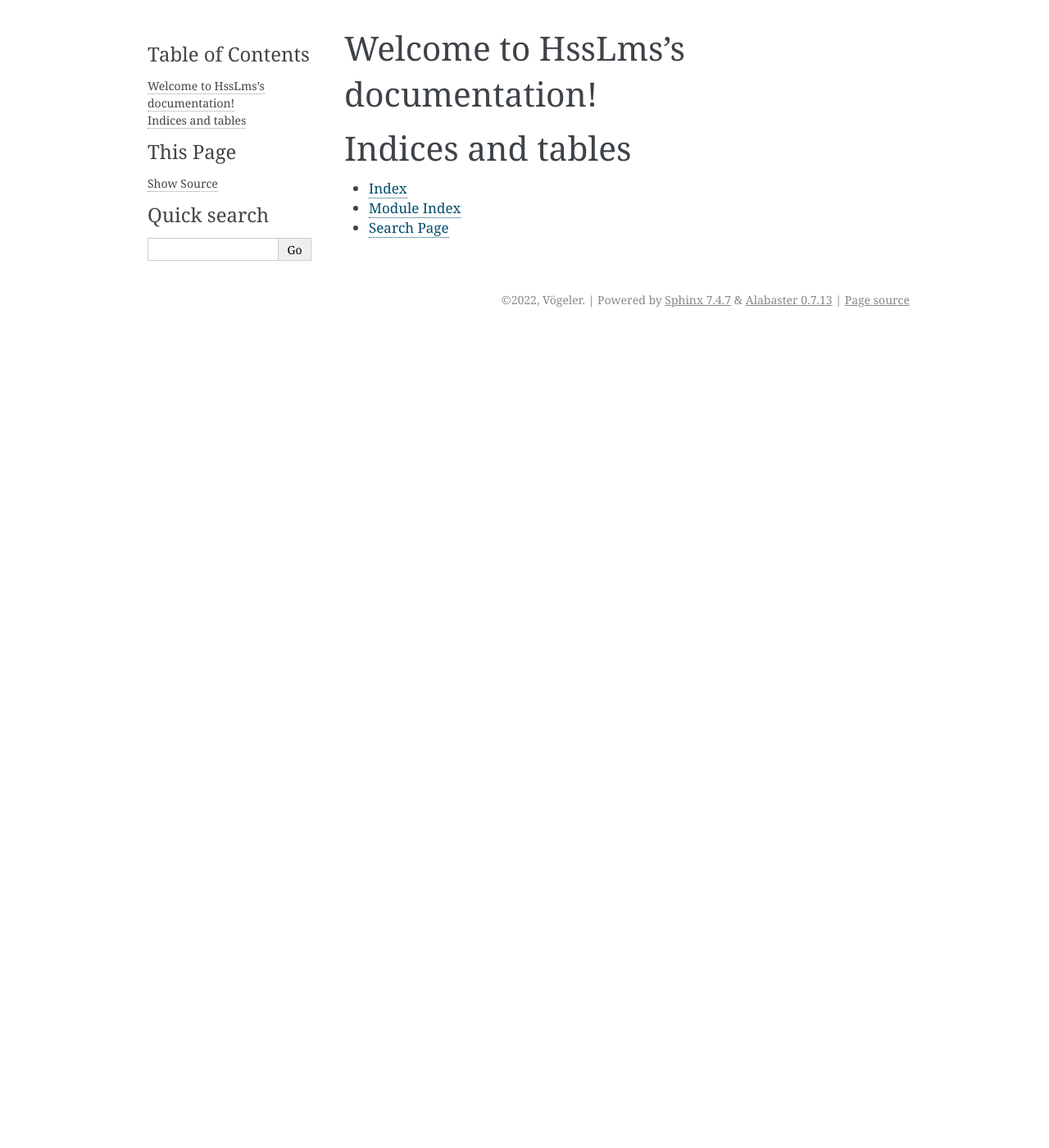
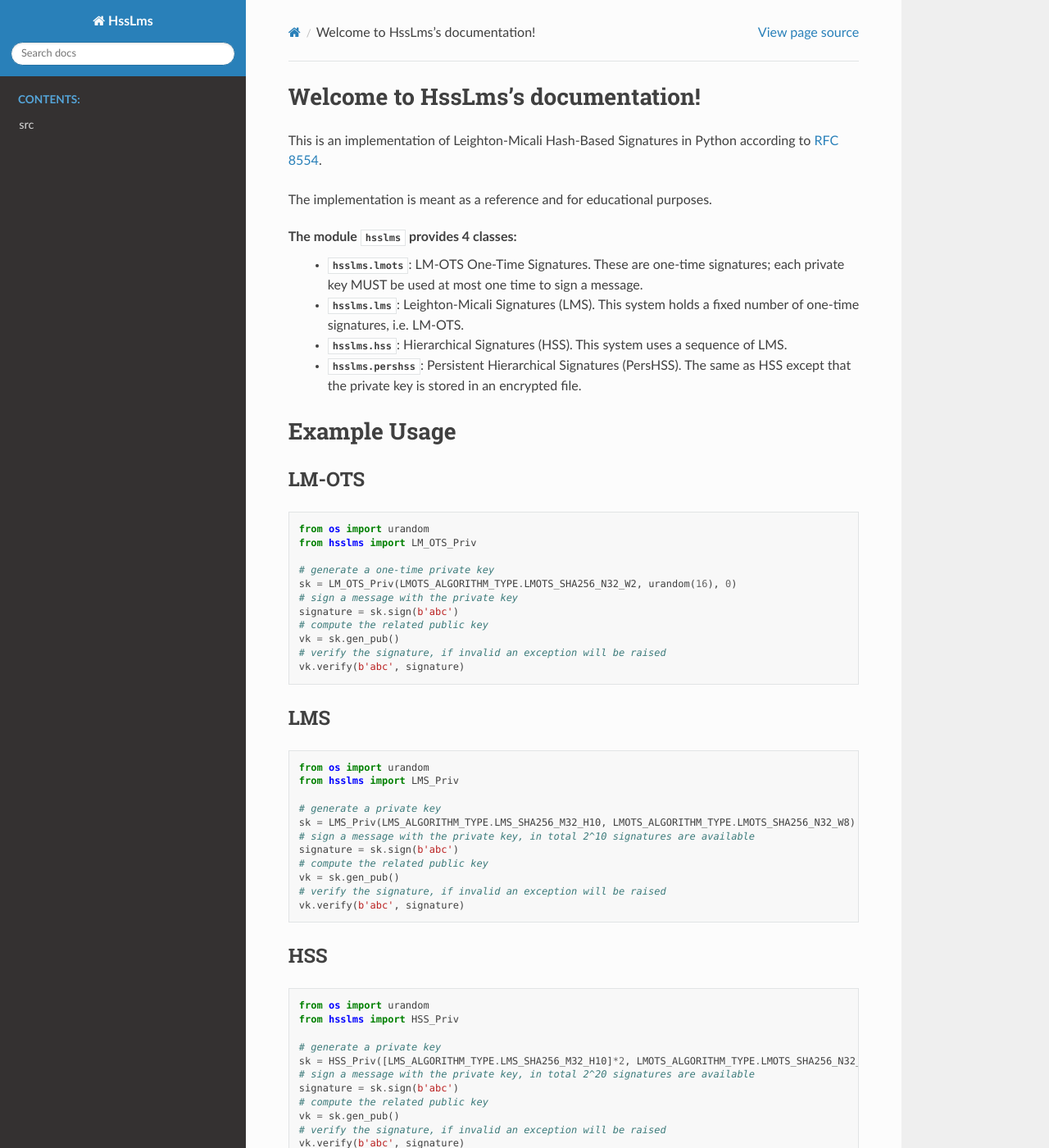
Before and after one commit to pmvr/python-hsslms, a Sphinx documentation site: the page built from docs/source/index.rst, in a window 1280 px wide and 1400 px high. Shown: the whole window at 82% size. Built offline with Sphinx 7.4.7 and the Read the Docs theme 2.0.0, drawn with Linux system fonts in a browser that asks for light colours; some of the changed text lies outside the part shown.

Commit message:
added rtd files

```diff
--- a/docs/source/conf.py
+++ b/docs/source/conf.py
@@ -10,9 +10,9 @@
 # add these directories to sys.path here. If the directory is relative to the
 # documentation root, use os.path.abspath to make it absolute, like shown here.
 #
-# import os
-# import sys
-# sys.path.insert(0, os.path.abspath('.'))
+import os
+import sys
+sys.path.insert(0, os.path.abspath('../src'))
 
 
 # -- Project information -----------------------------------------------------
@@ -31,8 +31,13 @@ release = '0.1.0'
 # extensions coming with Sphinx (named 'sphinx.ext.*') or your custom
 # ones.
 extensions = ['sphinx.ext.napoleon',
-              'sphinx.ext.autodoc'
+              'sphinx.ext.autodoc',
+              'sphinx.ext.coverage',
+              'sphinx.ext.viewcode'
 ]
+
+napoleon_google_docstring = True
+
 
 # Add any paths that contain templates here, relative to this directory.
 templates_path = ['_templates']
@@ -48,7 +53,7 @@ exclude_patterns = []
 # The theme to use for HTML and HTML Help pages.  See the documentation for
 # a list of builtin themes.
 #
-html_theme = 'alabaster'
+html_theme = 'sphinx_rtd_theme'
 
 # Add any paths that contain custom static files (such as style sheets) here,
 # relative to this directory. They are copied after the builtin static files,
--- a/docs/source/index.rst
+++ b/docs/source/index.rst
@@ -1,15 +1,92 @@
-.. HssLms documentation master file, created by
-   sphinx-quickstart on Fri Jan 14 21:00:12 2022.
-   You can adapt this file completely to your liking, but it should at least
-   contain the root `toctree` directive.
-
 Welcome to HssLms's documentation!
 ==================================
+
+This is an implementation of Leighton-Micali Hash-Based Signatures in Python according to `RFC 8554 <https://www.rfc-editor.org/rfc/rfc8554.html>`_.
+
+The implementation is meant as a reference and for educational purposes.
+
+The module  :py:mod:`hsslms` provides 4 classes:
+ * :py:mod:`hsslms.lmots`: LM-OTS One-Time Signatures. These are one-time signatures; each private key MUST be used at most one time to sign a message.
+ * :py:mod:`hsslms.lms`: Leighton-Micali Signatures (LMS). This system holds a fixed number of one-time signatures, i.e. LM-OTS.
+ * :py:mod:`hsslms.hss`: Hierarchical Signatures (HSS). This system uses a sequence of LMS.
+ * :py:mod:`hsslms.pershss`: Persistent Hierarchical Signatures (PersHSS). The same as HSS except that the private key is stored in an encrypted file.
+
+
+Example Usage
+=============
+LM-OTS
+------
+.. code-block:: python
+
+    from os import urandom
+    from hsslms import LM_OTS_Priv
+
+    # generate a one-time private key
+    sk = LM_OTS_Priv(LMOTS_ALGORITHM_TYPE.LMOTS_SHA256_N32_W2, urandom(16), 0)
+    # sign a message with the private key
+    signature = sk.sign(b'abc')
+    # compute the related public key
+    vk = sk.gen_pub()
+    # verify the signature, if invalid an exception will be raised
+    vk.verify(b'abc', signature)
+
+LMS
+---
+.. code-block:: python
+
+    from os import urandom
+    from hsslms import LMS_Priv
+
+    # generate a private key
+    sk = LMS_Priv(LMS_ALGORITHM_TYPE.LMS_SHA256_M32_H10, LMOTS_ALGORITHM_TYPE.LMOTS_SHA256_N32_W8)
+    # sign a message with the private key, in total 2^10 signatures are available
+    signature = sk.sign(b'abc')
+    # compute the related public key
+    vk = sk.gen_pub()
+    # verify the signature, if invalid an exception will be raised
+    vk.verify(b'abc', signature)
+
+HSS
+---
+.. code-block:: python
+
+    from os import urandom
+    from hsslms import HSS_Priv
+
+    # generate a private key
+    sk = HSS_Priv([LMS_ALGORITHM_TYPE.LMS_SHA256_M32_H10]*2, LMOTS_ALGORITHM_TYPE.LMOTS_SHA256_N32_W1)
+    # sign a message with the private key, in total 2^20 signatures are available
+    signature = sk.sign(b'abc')
+    # compute the related public key
+    vk = sk.gen_pub()
+    # verify the signature, if invalid an exception will be raised
+    vk.verify(b'abc', signature)
+
+Command Line Interface
+----------------------
+This module comes with an command line interface. Example usage:
+
+.. code-block:: text
+
+    > hsslms --help
+    usage: __main__.py [-h] {key-gen,pubkey-gen,sign,verify,sk-info,vk-info} ...
+
+    Hierarchical Signature System of Leighton-Micali Hash-Based Signatures according to RFC 8554
+
+    optional arguments:
+      -h, --help            show this help message and exit
+
+    commands:
+      availabel commands
+
+      {key-gen,pubkey-gen,sign,verify,sk-info,vk-info}
+
 
 .. toctree::
    :maxdepth: 2
    :caption: Contents:
 
+   modules
 
 
 Indices and tables
```
Also changed, not shown: docs/source/hsslms.rst (added, +61 -0 lines), docs/source/modules.rst (added, +7 -0 lines).
